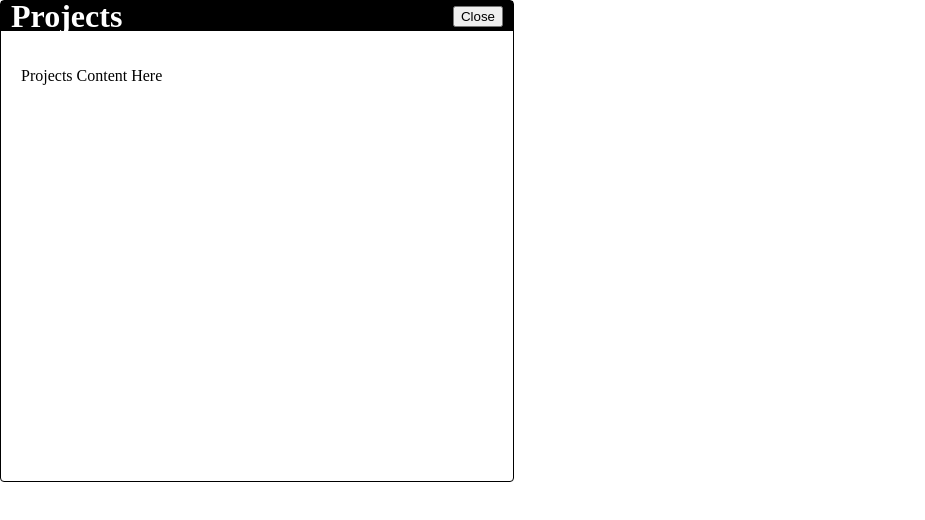
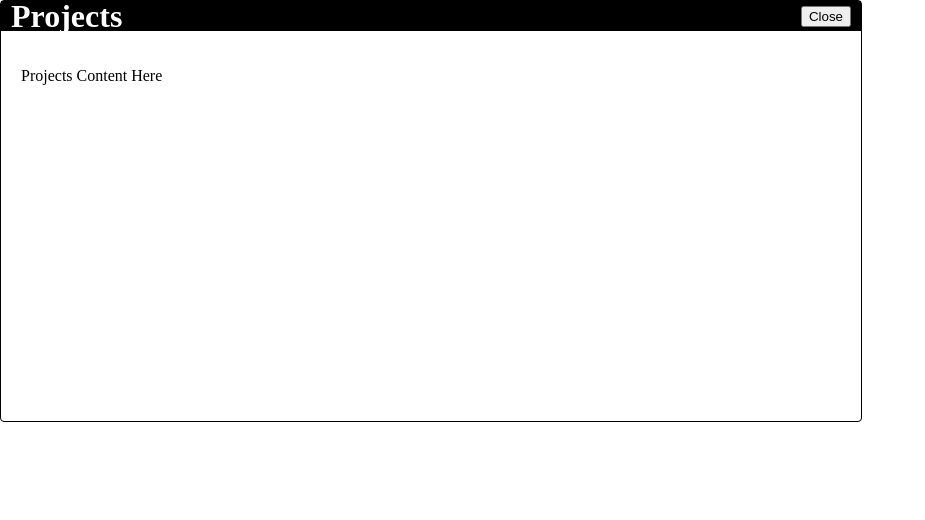
Before and after one commit to TapJc/briansida-portfolio, a React (Vite) app: page / in a window 1280 px wide. Both pictures are taken after a click on the button "Projects". Shown: the top 520 px of the page, without its empty margins (0-925 px from the left). Built offline with nearby package versions, Linux system fonts and the light colour scheme.

Commit message:
Included maxWidth and maxHeight to Panel Props

```diff
--- a/src/App.tsx
+++ b/src/App.tsx
@@ -37,7 +37,7 @@ function App() {
 
         {/* Conditionally render each window if its name is in openWindow */}
         {openWindow.includes("projects") &&
-          <Panel title="Projects" zIndex={zIndexRecord["projects"]} onRaise={() => raiseZIndex("projects")} onClose={() => toggleWindow("projects")}>
+          <Panel title="Projects" maxWidth="860px" zIndex={zIndexRecord["projects"]} onRaise={() => raiseZIndex("projects")} onClose={() => toggleWindow("projects")}>
             <p>Projects Content Here</p>
           </Panel>
         }
@@ -49,7 +49,7 @@ function App() {
         }
 
         {openWindow.includes("contact") &&
-          <Panel title="Contact" zIndex={zIndexRecord["contact"]} onRaise={() => {raiseZIndex("contact")}} onClose={() => toggleWindow("contact")}>
+          <Panel title="Contact" maxWidth="580px" maxHeight="600px" zIndex={zIndexRecord["contact"]} onRaise={() => {raiseZIndex("contact")}} onClose={() => toggleWindow("contact")}>
             <p>Contact Content Here</p>
           </Panel>
         }
--- a/src/components/Panel.tsx
+++ b/src/components/Panel.tsx
@@ -4,13 +4,15 @@ import { useState, useEffect, useRef } from 'react';
 
 interface PanelProps {
   title: string;
+  maxWidth?: string;
+  maxHeight?: string;
   zIndex: number;
   onRaise: () => void;
   onClose: () => void;
   children: React.ReactNode;
 }
 
-function Panel({title, zIndex, onClose, onRaise, children}: PanelProps) {
+function Panel({title, maxWidth, maxHeight, zIndex, onClose, onRaise, children}: PanelProps) {
   // Tracks the panel's current position on screen
   const [position, setPosition] = useState( {x: 0, y: 0} );
   // Tracks the distance between the cursor and the panel's top-left corner when dragging starts
@@ -82,7 +84,7 @@ function Panel({title, zIndex, onClose, onRaise, children}: PanelProps) {
     }, []);
 
     return (
-      <div style={ {top:`${position.y}px`, left:`${position.x}px`, zIndex:`${zIndex}`} } className={styles.panel} onMouseDown={onRaise}>
+      <div style={ {maxWidth: maxWidth, maxHeight: maxHeight, top:`${position.y}px`, left:`${position.x}px`, zIndex: zIndex} } className={styles.panel} onMouseDown={onRaise}>
         <div ref={titleBarRef} className={styles.titleBar} onMouseDown={handleMouseDown}>
           <h1>{title}</h1>
           <button onClick={onClose}>Close</button>
--- a/src/styles/Panel.module.css
+++ b/src/styles/Panel.module.css
@@ -3,8 +3,11 @@
   flex-direction: column;
   position: absolute;
 
-  width: 40%;
-  height: 60%;
+  width: 90%;
+  max-width: 780px;
+  height: 70vh;
+  max-height: 420px;
+
   user-select: none;
   background-color: white;
   border: 1.5px solid black;
```
